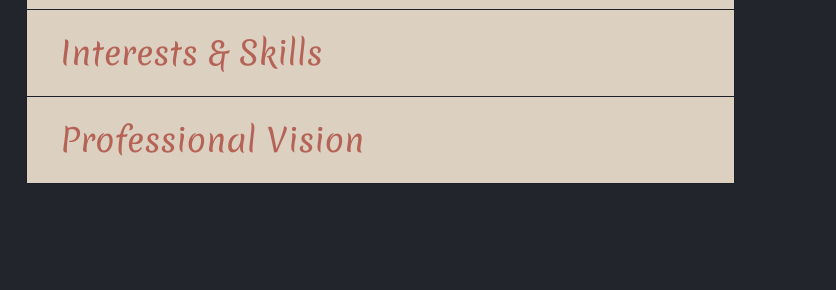
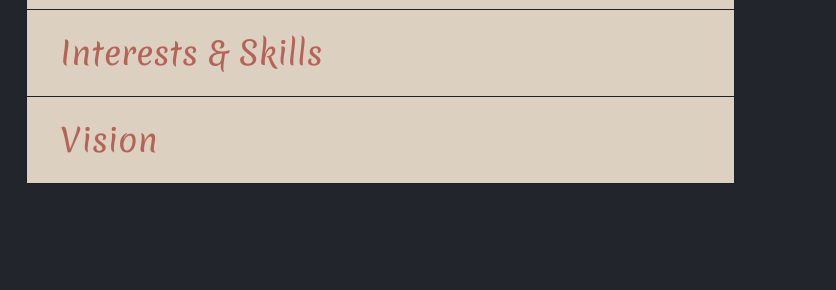
Before and after one commit to robertpbaxter/robertpbaxter.github.io, a plain HTML site: page homeEn.html in a window 1280 px wide. Shown: the part 1113-1403 px from the top of the page, 444-1280 px from the left. Drawn offline with nearby package versions, Linux system fonts and the light colour scheme.

Commit message:
presentation

```diff
--- a/css/body.css
+++ b/css/body.css
@@ -1,6 +1,7 @@
 body{
     background: var(--navy);
     padding-top: 6.5vh;
+    overflow: hidden;
 }
 
 .bookmark{
--- a/homeEn.html
+++ b/homeEn.html
@@ -163,7 +163,7 @@
                             <div class="card-header" id="headingFour">
                                 <h5 class="mb-0">
                                     <button class="btn btn-link collapsed" type="button" data-toggle="collapse" data-target="#collapseFour" aria-expanded="false" aria-controls="collapseFour">
-                                        Professional Vision
+                                        Vision
                                     </button>
                                 </h5>
                             </div>
```
